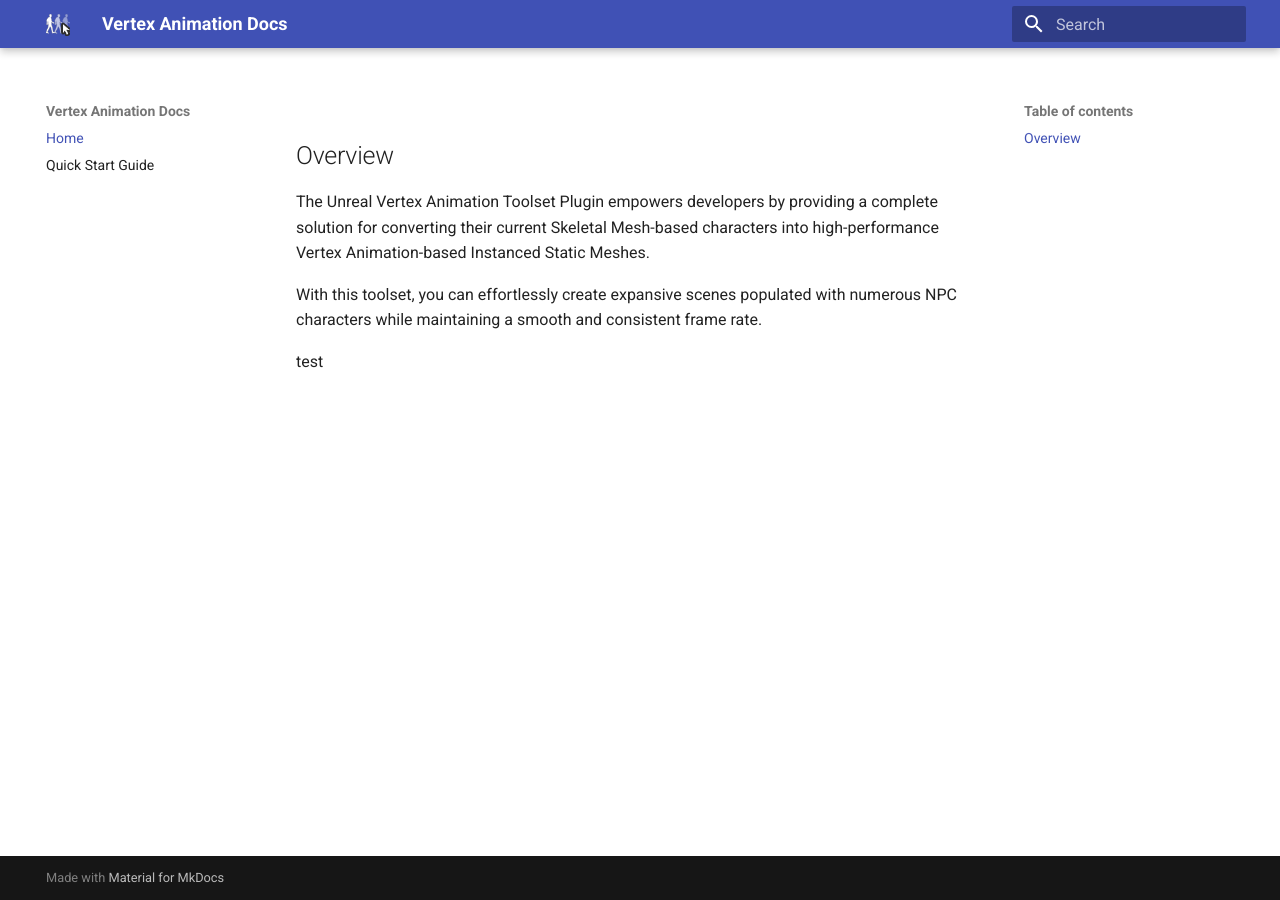
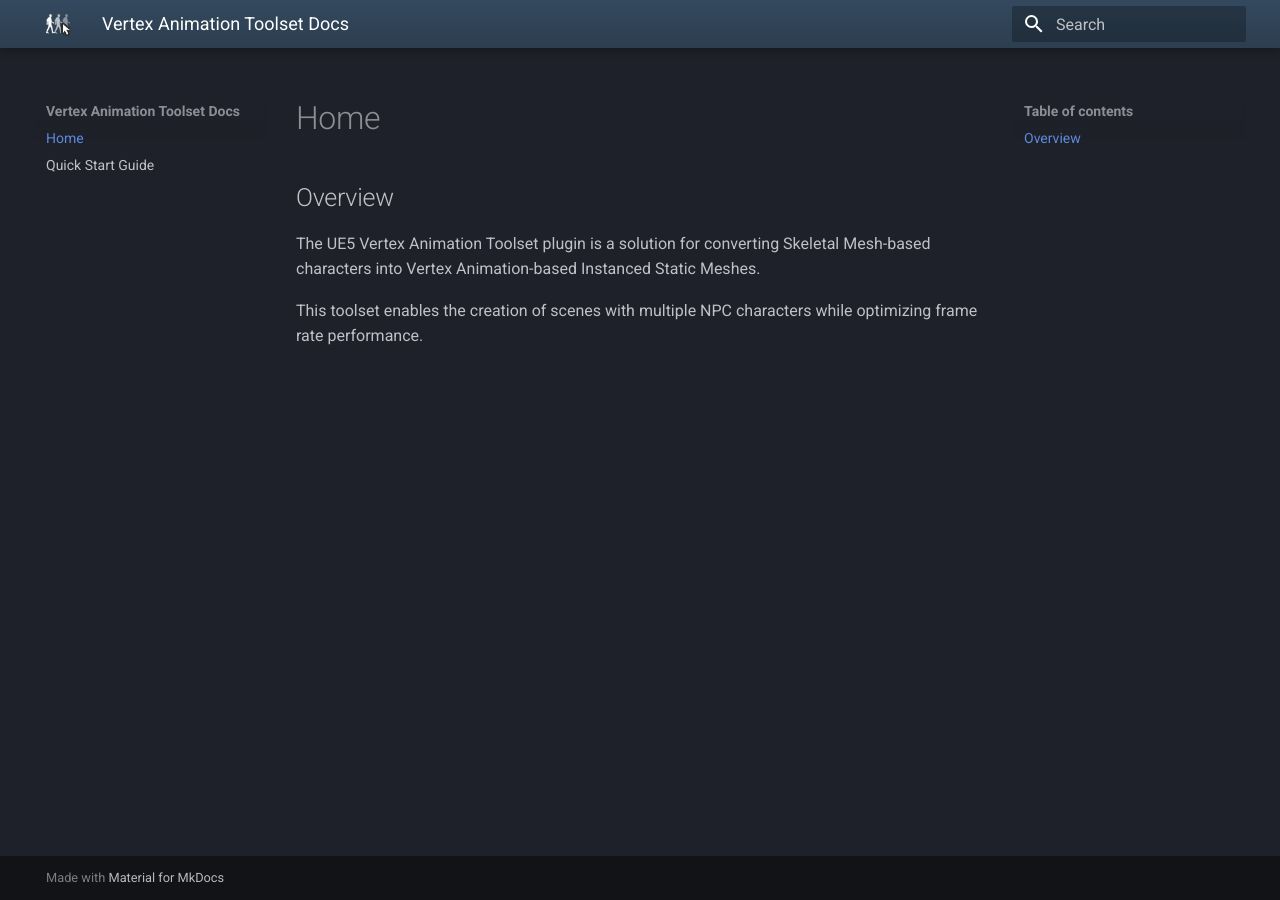
Before and after one commit to Milswanca/VertexAnimationDocumentation, an MkDocs documentation site: the page built from docs/index.md, in a window 1280 px wide. Built offline with MkDocs 1.6.1 and Material for MkDocs 9.7.7, drawn with Linux system fonts in a browser that asks for light colours.

Commit message:
update theme and text

```diff
--- a/docs/index.md
+++ b/docs/index.md
@@ -1,10 +1,5 @@
-#
 ## Overview
 
-The Unreal Vertex Animation Toolset Plugin empowers developers by providing a complete solution for converting
-their current Skeletal Mesh-based characters into high-performance Vertex Animation-based Instanced Static Meshes.
+The UE5 Vertex Animation Toolset plugin is a solution for converting Skeletal Mesh-based characters into Vertex Animation-based Instanced Static Meshes.
 
-With this toolset, you can effortlessly create expansive scenes populated with
-numerous NPC characters while maintaining a smooth and consistent frame rate.
-
-test
+This toolset enables the creation of scenes with multiple NPC characters while optimizing frame rate performance.
--- /dev/null
+++ b/docs/stylesheets/extra.css
@@ -0,0 +1,20 @@
+.md-header__title,
+.md-header__title .md-header__topic,
+.md-header__title .md-header__topic:first-child {
+    font-weight: 400 !important;
+    font-variation-settings: 'wght' 400 !important;
+}
+
+.md-header {
+    background-color: #2c3e50 !important;
+}
+
+.md-tabs {
+    background-color: #2c3e50 !important;
+}
+
+/* Add a subtle gradient to enhance the color */
+.md-header,
+.md-tabs {
+    background-image: linear-gradient(to bottom, #34495e, #2c3e50) !important;
+}
--- a/mkdocs.yml
+++ b/mkdocs.yml
@@ -1,7 +1,14 @@
-site_name: Vertex Animation Docs
+site_name: Vertex Animation Toolset Docs
 theme:
   name: material
   logo: assets\icon_CrowdEditor_40x.png
+  palette:
+    scheme: slate
+    primary: blue grey
+    accent: blue grey
+  custom_dir: docs/stylesheets
+extra_css:
+  - stylesheets/extra.css
 
 nav:
     - Home: index.md
```
